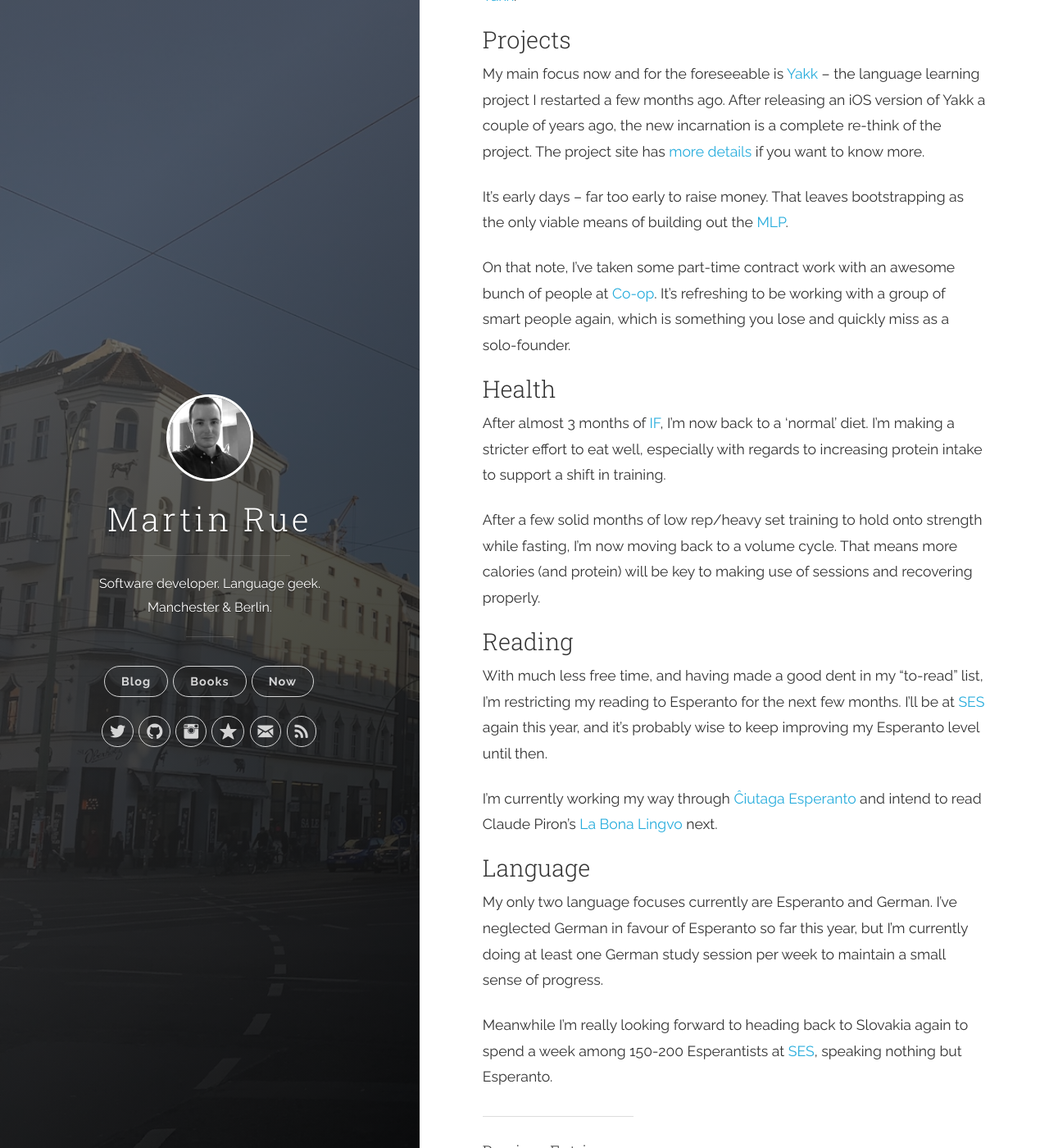
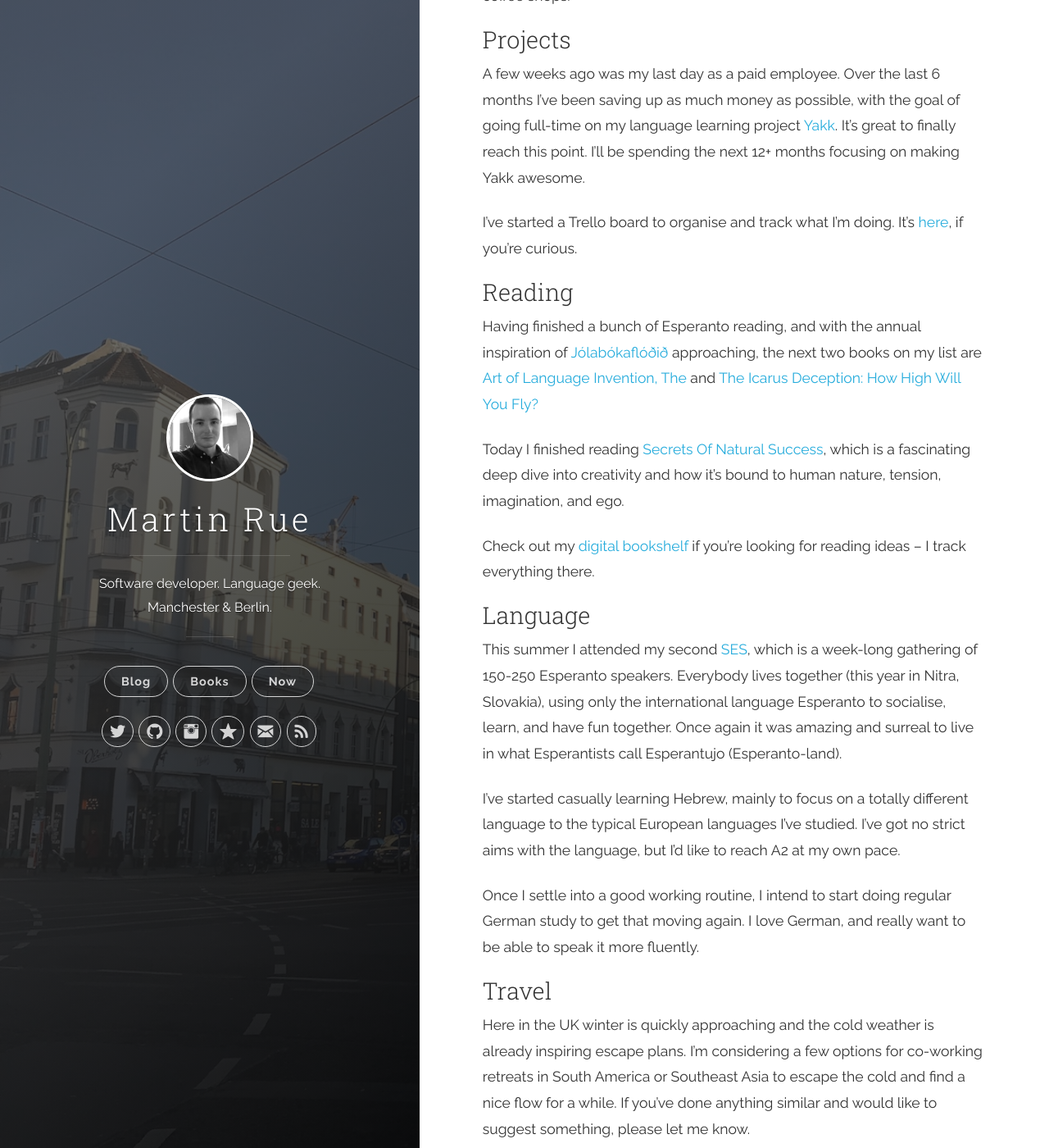
Before and after one commit to martinrue/martinrue.github.io, a Jekyll site: the page built from _posts/2019-11-15-now.markdown, in a window 1280 px wide and 1400 px high, scrolled down 296 px. Shown: the whole window at 82% size. Built offline with Jekyll 4.4.1, drawn with Linux system fonts in a browser that asks for light colours; some of the changed text lies outside the part shown.

Commit message:
Update /now page

```diff
--- a/_posts/2019-05-12-now.markdown
+++ b/_posts/2019-05-12-now-may-12.markdown
@@ -4,7 +4,7 @@
 exclude: true
 ---
 
-This is a [now page](https://nownownow.com/about), inspired by the wonderful [Derek Sivers](https://sivers.org).
+_Hey, this is an older now page. Head over to [/now](/now) to see what I'm currently doing._
 
 ---
 
--- /dev/null
+++ b/_posts/2019-11-15-now.markdown
@@ -0,0 +1,45 @@
+---
+title: "What I'm doing now"
+date: 2019-11-15
+exclude: true
+---
+
+This is a [now page](https://nownownow.com/about), inspired by the wonderful [Derek Sivers](https://sivers.org).
+
+---
+
+It's a cold day in Manchester and I'm working from [one](https://www.instagram.com/p/B45T7EFgzcR/) of the city's many coffee shops.
+
+### Projects
+
+A few weeks ago was my last day as a paid employee. Over the last 6 months I've been saving up as much money as possible, with the goal of going full-time on my language learning project [Yakk](https://yakk.app). It's great to finally reach this point. I'll be spending the next 12+ months focusing on making Yakk awesome.
+
+I've started a Trello board to organise and track what I'm doing. It's [here](https://trello.com/b/rwJXJ4xz/yakk-mvp-🚀), if you're curious.
+
+### Reading
+
+Having finished a bunch of Esperanto reading, and with the annual inspiration of [Jólabókaflóðið](https://en.wikipedia.org/wiki/Icelandic_Christmas_book_flood) approaching, the next two books on my list are [Art of Language Invention, The](https://www.amazon.co.uk/Art-Language-Invention-David-Peterson/dp/0143126466) and [The Icarus Deception: How High Will You Fly?](https://www.amazon.co.uk/Icarus-Deception-How-High-Will/dp/0670922927)
+
+Today I finished reading [Secrets Of Natural Success](https://www.amazon.co.uk/dp/B07V9P8DBT), which is a fascinating deep dive into creativity and how it's bound to human nature, tension, imagination, and ego.
+
+Check out my [digital bookshelf](https://martinrue.com/books) if you're looking for reading ideas – I track everything there.
+
+### Language
+
+This summer I attended my second [SES](https://ses.ikso.net), which is a week-long gathering of 150-250 Esperanto speakers. Everybody lives together (this year in Nitra, Slovakia), using only the international language Esperanto to socialise, learn, and have fun together. Once again it was amazing and surreal to live in what Esperantists call Esperantujo (Esperanto-land).
+
+I've started casually learning Hebrew, mainly to focus on a totally different language to the typical European languages I've studied. I've got no strict aims with the language, but I'd like to reach A2 at my own pace.
+
+Once I settle into a good working routine, I intend to start doing regular German study to get that moving again. I love German, and really want to be able to speak it more fluently.
+
+### Travel
+
+Here in the UK winter is quickly approaching and the cold weather is already inspiring escape plans. I'm considering a few options for co-working retreats in South America or Southeast Asia to escape the cold and find a nice flow for a while. If you've done anything similar and would like to suggest something, please let me know.
+
+---
+
+#### Previous Entries
+
++ [12th May 2019](/now-may-12)
++ [04th Dec 2018](/now-dec-04)
++ [16th Feb 2018](/now-feb-16)
```
